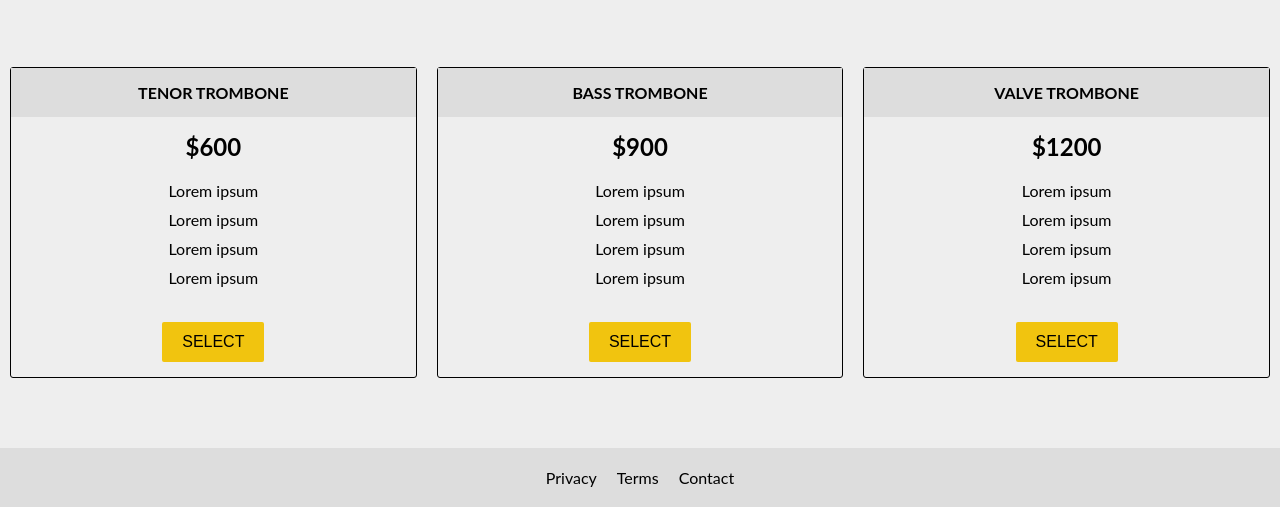
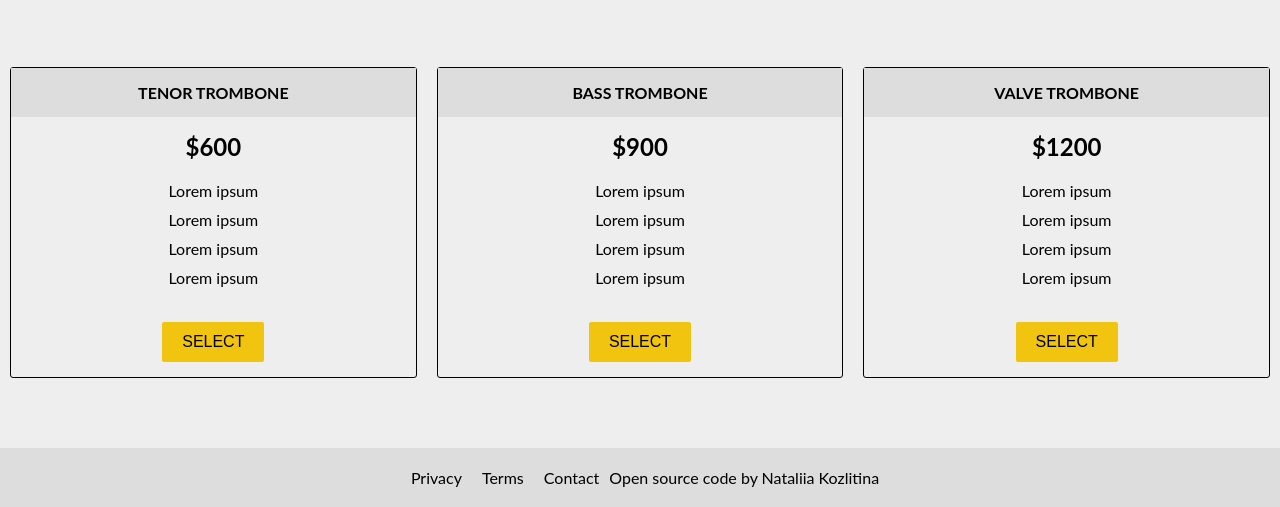
Before and after one commit to KozlitinaNatalia/trombones, a plain HTML site: page index.html in a window 1280 px wide. Shown: the part 1071-1578 px from the top of the page. Drawn offline with Linux system fonts and the light colour scheme.

Commit message:
add link to github

```diff
--- a/index.html
+++ b/index.html
@@ -145,6 +145,7 @@
           <a href="#">Contact</a>
         </li>
       </ul>
+      <p><a href="" target="_blank">Open source code</a> by Nataliia Kozlitina</p>
     </footer>
   </body>
 </html>
```
